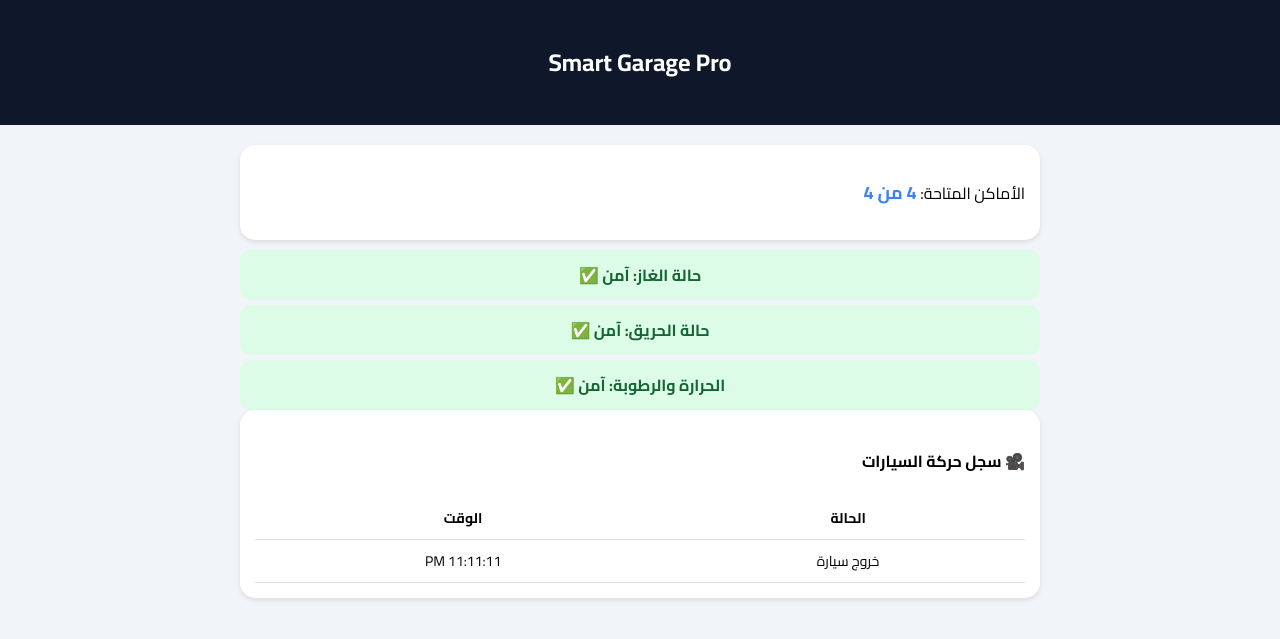
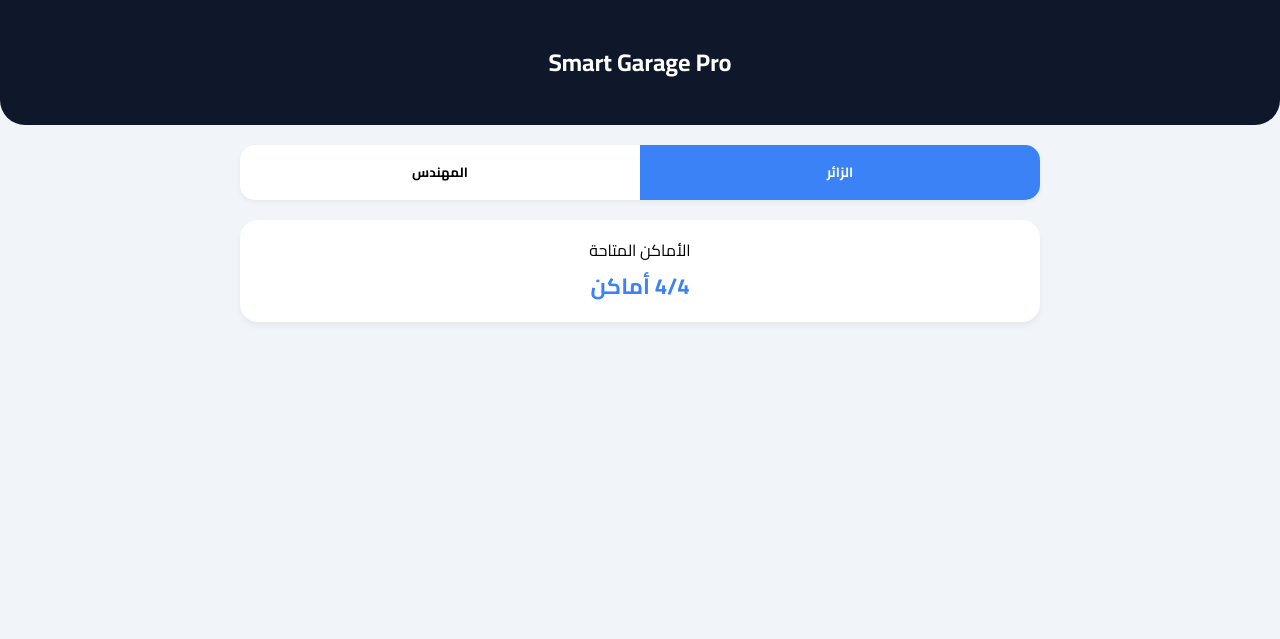
Before and after one commit to omarshaker10/Smart-Parking, a Flask app: page / in a window 1280 px wide. Shown: the top 639 px of the page. Run offline with Flask 3, Linux system fonts and the light colour scheme.

Commit message:
Update index.html

```diff
--- a/templates/index.html
+++ b/templates/index.html
@@ -8,16 +8,19 @@
     <style>
         :root { --primary: #0f172a; --accent: #3b82f6; --danger: #ef4444; --success: #10b981; --bg: #f1f5f9; }
         body { font-family: 'Cairo', sans-serif; background: var(--bg); margin: 0; padding: 0; }
-        .header { background: var(--primary); color: white; padding: 20px; text-align: center; }
+        .header { background: var(--primary); color: white; padding: 20px; text-align: center; border-radius: 0 0 25px 25px; }
         .container { max-width: 800px; margin: auto; padding: 20px; }
-        .card { background: white; padding: 15px; border-radius: 15px; margin-bottom: 10px; box-shadow: 0 2px 5px rgba(0,0,0,0.1); }
-        .val { font-size: 18px; font-weight: bold; color: var(--accent); }
-        .alert-box { padding: 10px; border-radius: 10px; margin-top: 5px; font-weight: bold; text-align: center; }
+        .card { background: white; padding: 15px; border-radius: 18px; box-shadow: 0 4px 6px rgba(0,0,0,0.05); margin-bottom: 15px; text-align: center; }
+        .val { font-size: 22px; font-weight: bold; color: var(--accent); display: block; }
+        .alert-box { padding: 12px; border-radius: 12px; margin-top: 10px; font-weight: bold; text-align: center; }
         .safe { background: #dcfce7; color: #166534; }
         .danger { background: #fee2e2; color: #991b1b; animation: pulse 1s infinite; }
         @keyframes pulse { 0% {opacity: 1;} 50% {opacity: 0.5;} 100% {opacity: 1;} }
-        table { width: 100%; border-collapse: collapse; margin-top: 10px; font-size: 14px; }
-        th, td { padding: 8px; border-bottom: 1px solid #ddd; text-align: center; }
+        .nav-bar { display: flex; background: white; border-radius: 15px; margin-bottom: 20px; overflow: hidden; box-shadow: 0 2px 5px rgba(0,0,0,0.05); }
+        .nav-item { flex: 1; padding: 15px; border: none; background: none; font-family: 'Cairo'; cursor: pointer; font-weight: bold; }
+        .nav-item.active { background: var(--accent); color: white; }
+        table { width: 100%; border-collapse: collapse; margin-top: 10px; }
+        td { padding: 8px; border-bottom: 1px solid #edf2f7; text-align: center; }
     </style>
 </head>
 <body>
@@ -25,69 +28,89 @@
 <div class="header"><h2>Smart Garage Pro</h2></div>
 
 <div class="container">
-    <div class="card">
-        <p>الأماكن المتاحة: <span id="parkingSlots" class="val">--</span></p>
+    <div class="nav-bar">
+        <button id="userTab" class="nav-item active" onclick="showSection('user')">الزائر</button>
+        <button id="adminTab" class="nav-item" onclick="showSection('admin')">المهندس</button>
     </div>
 
-    <div id="gasAlert" class="alert-box safe">حالة الغاز: آمن ✅</div>
-    <div id="fireAlert" class="alert-box safe">حالة الحريق: آمن ✅</div>
-    <div id="tempHumAlert" class="alert-box safe">الحرارة والرطوبة: آمن ✅</div>
+    <div id="userSection">
+        <div class="card">
+            <span>الأماكن المتاحة</span>
+            <span id="parkingSlots" class="val">4/4 أماكن</span>
+        </div>
+    </div>
+
+    <div id="adminSection" style="display: none;">
+        <div id="gasStatus" class="alert-box safe">حالة الغاز: آمن ✅</div>
+        <div id="fireStatus" class="alert-box safe">حالة الحريق: آمن ✅</div>
+        <div id="envStatus" class="alert-box safe">الحرارة والرطوبة: آمن ✅</div>
 
         <div class="card">
             <h4>🎥 سجل حركة السيارات</h4>
             <table>
-            <thead><tr><th>الحالة</th><th>الوقت</th></tr></thead>
                 <tbody id="carLogs"></tbody>
             </table>
         </div>
     </div>
+</div>
 
 <script>
-    let lastStatus = "";
+    let toggleCycle = 0;
+    let lastSlotStatus = null;
 
-    async function updateDashboard() {
+    async function fetchLiveData() {
         try {
             const res = await fetch('/api/status');
             const data = await res.json();
 
             // 1. الأماكن (من 4)
-            let busy = data.slot_is_busy;
-            document.getElementById('parkingSlots').innerText = busy ? "3 من 4" : "4 من 4";
+            let slots = data.slot_is_busy ? "3/4" : "4/4";
+            document.getElementById('parkingSlots').innerText = slots + " أماكن";
 
-            // 2. تحديث سجل السيارات (لو الحالة اتغيرت)
-            let currentStatus = busy ? "دخول سيارة" : "خروج سيارة";
-            if (currentStatus !== lastStatus) {
+            // 2. سجل السيارات (تحديث تلقائي)
+            if (lastSlotStatus !== null && data.slot_is_busy !== lastSlotStatus) {
                 let logs = document.getElementById('carLogs');
-                let row = `<tr><td>${currentStatus}</td><td>${new Date().toLocaleTimeString()}</td></tr>`;
-                logs.innerHTML = row + logs.innerHTML;
-                lastStatus = currentStatus;
+                let action = data.slot_is_busy ? "دخول سيارة" : "خروج سيارة";
+                logs.innerHTML = `<tr><td>${action}</td><td>${new Date().toLocaleTimeString()}</td></tr>` + logs.innerHTML;
+            }
+            lastSlotStatus = data.slot_is_busy;
+
+            // 3. الغاز (نسبة مئوية)
+            let gasPercent = ((data.gas_percentage / 500) * 100).toFixed(1);
+            let gasDiv = document.getElementById('gasStatus');
+            if(gasPercent > 30) {
+                gasDiv.innerHTML = `⚠️ خطر: الغاز ${gasPercent}%`;
+                gasDiv.className = "alert-box danger";
+            } else {
+                gasDiv.innerHTML = `حالة الغاز: آمن (${gasPercent}%) ✅`;
+                gasDiv.className = "alert-box safe";
             }
 
-            // 3. تنبيه الغاز (بشرط 30%)
-            let gasAlert = document.getElementById('gasAlert');
-            if (data.gas_percentage > 30) {
-                gasAlert.innerText = "⚠️ خطر: مستوى الغاز مرتفع!";
-                gasAlert.className = "alert-box danger";
+            // 4. الحريق
+            let fireDiv = document.getElementById('fireStatus');
+            if(data.flame_detected) {
+                fireDiv.innerText = "🔥 خطر: حريق مكتشف!";
+                fireDiv.className = "alert-box danger";
             } else {
-                gasAlert.innerText = "حالة الغاز: آمن ✅";
-                gasAlert.className = "alert-box safe";
+                fireDiv.innerText = "حالة الحريق: آمن ✅";
+                fireDiv.className = "alert-box safe";
             }
 
-            // 4. تنبيه الحريق
-            let fireAlert = document.getElementById('fireAlert');
-            if (data.flame_detected) {
-                fireAlert.innerText = "🔥 خطر: حريق مكتشف!";
-                fireAlert.className = "alert-box danger";
-            } else {
-                fireAlert.innerText = "حالة الحريق: آمن ✅";
-                fireAlert.className = "alert-box safe";
+            // 5. الحرارة والرطوبة (تظهر بالتناوب)
+            let envDiv = document.getElementById('envStatus');
+            envDiv.innerText = (toggleCycle % 2 === 0) ? `🌡️ الحرارة: ${data.temperature}°C` : `💧 الرطوبة: ${data.humidity}%`;
+            toggleCycle++;
+
+        } catch (e) { console.error("Error", e); }
     }
 
-        } catch (e) { console.error(e); }
+    function showSection(s) {
+        document.getElementById('userSection').style.display = (s === 'user') ? 'block' : 'none';
+        document.getElementById('adminSection').style.display = (s === 'admin') ? 'block' : 'none';
     }
 
-    setInterval(updateDashboard, 2000);
-    updateDashboard();
+    setInterval(fetchLiveData, 2000);
+    window.onload = fetchLiveData;
 </script>
 </body>
 </html>
```
Lines whose indentation alone changed are shown as unchanged.
